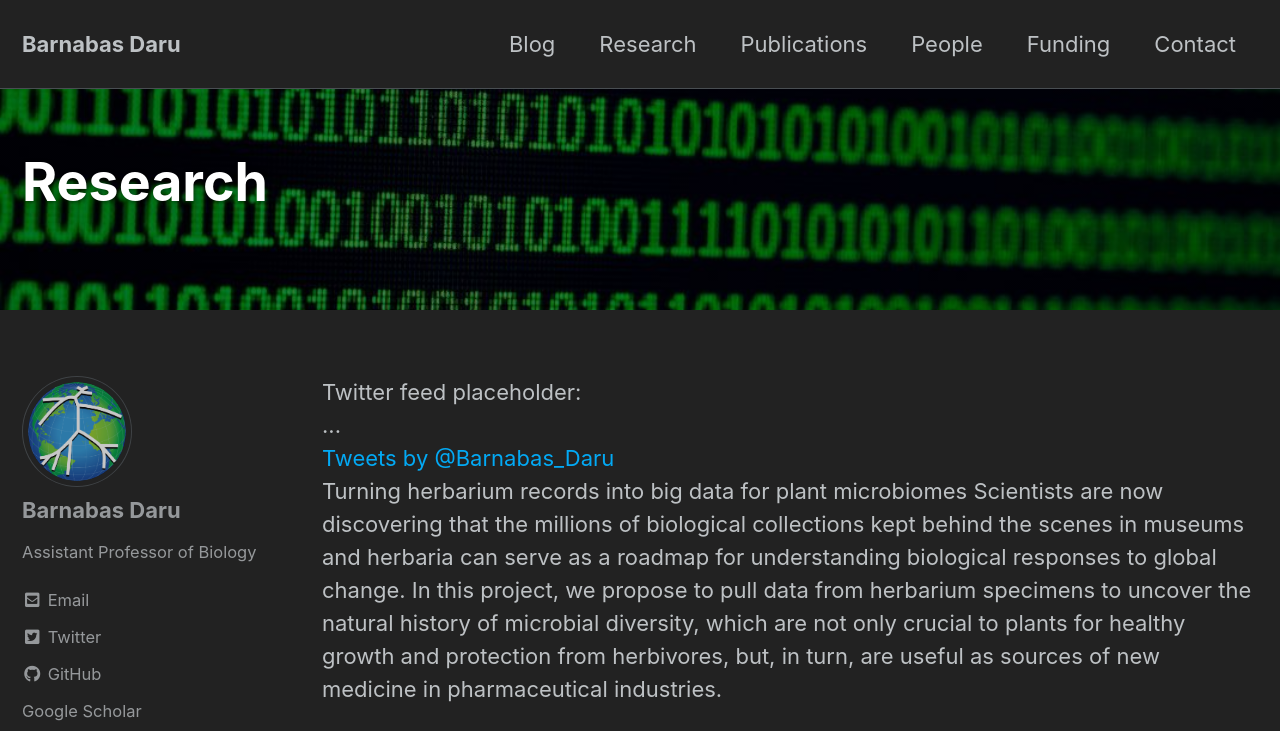
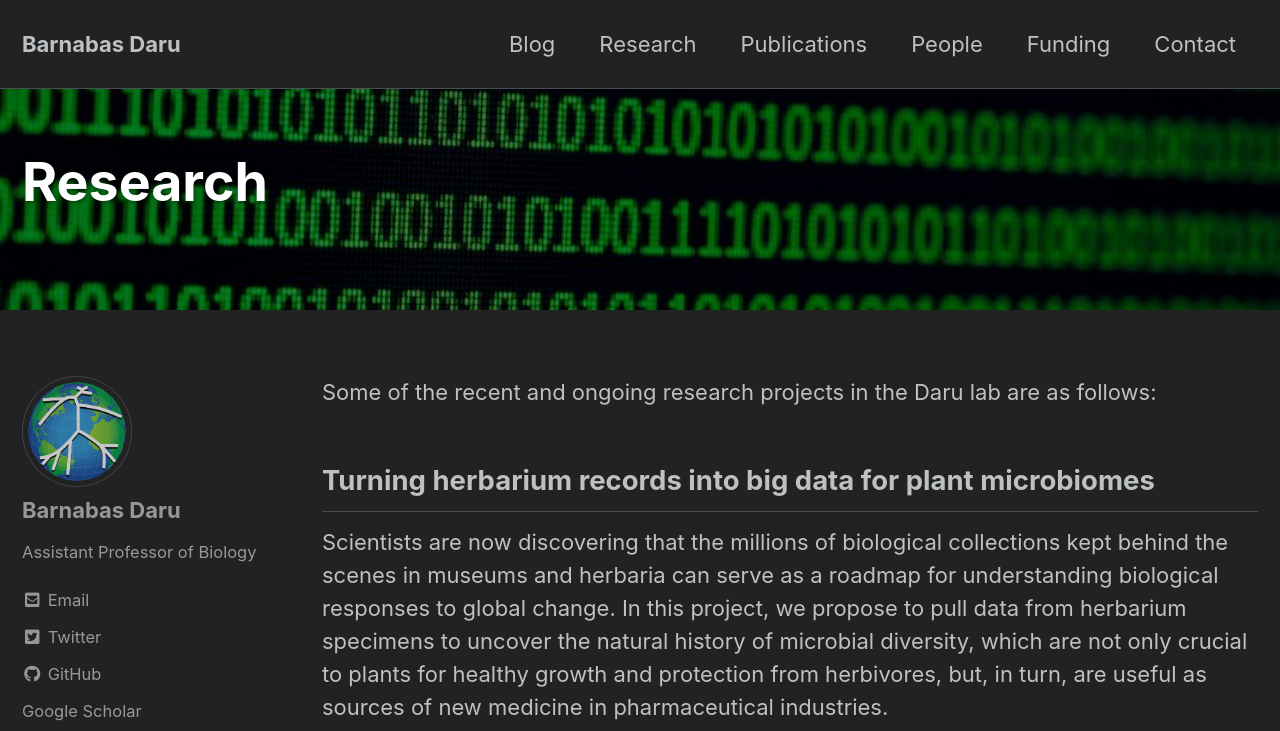
Before and after one commit to darunabas/darulab.github.io, a Jekyll site: the page built from _pages/research.html, in a window 1280 px wide and 900 px high, cut to the strip 0-731 px from the top of the window. Built offline with Jekyll 4.4.1, drawn with Linux system fonts in a browser that asks for light colours; cached includes are drawn as plain includes; comment, search, counter and statistics services are not loaded.

Commit message:
Update research.html

```diff
--- a/_pages/research.html
+++ b/_pages/research.html
@@ -14,34 +14,6 @@
 categories: []
 tags: []
 ---
-
-Twitter feed placeholder:
-
-
-<section id="main-description">
-  <div class="container">
-    <div class="row">
-      <div class="col-md-6">
-        ...
-      </div>
-      <div class="col-md-3">
-        <div>
-          <a class="twitter-timeline"
-  href="https://twitter.com/Barnabas_Daru"
-  data-tweet-limit="2"
-   data-width="550"
-  data-height="100"
-   data-theme="dark">
-Tweets by @Barnabas_Daru
-</a>
-<script async src="https://platform.twitter.com/widgets.js" charset="utf-8"></script>
-        </div>
-      </div>
-    </div>
-  </div>
-  </section
-
-
 
 Some of the recent and ongoing research projects in the Daru lab are as follows:
 
```
